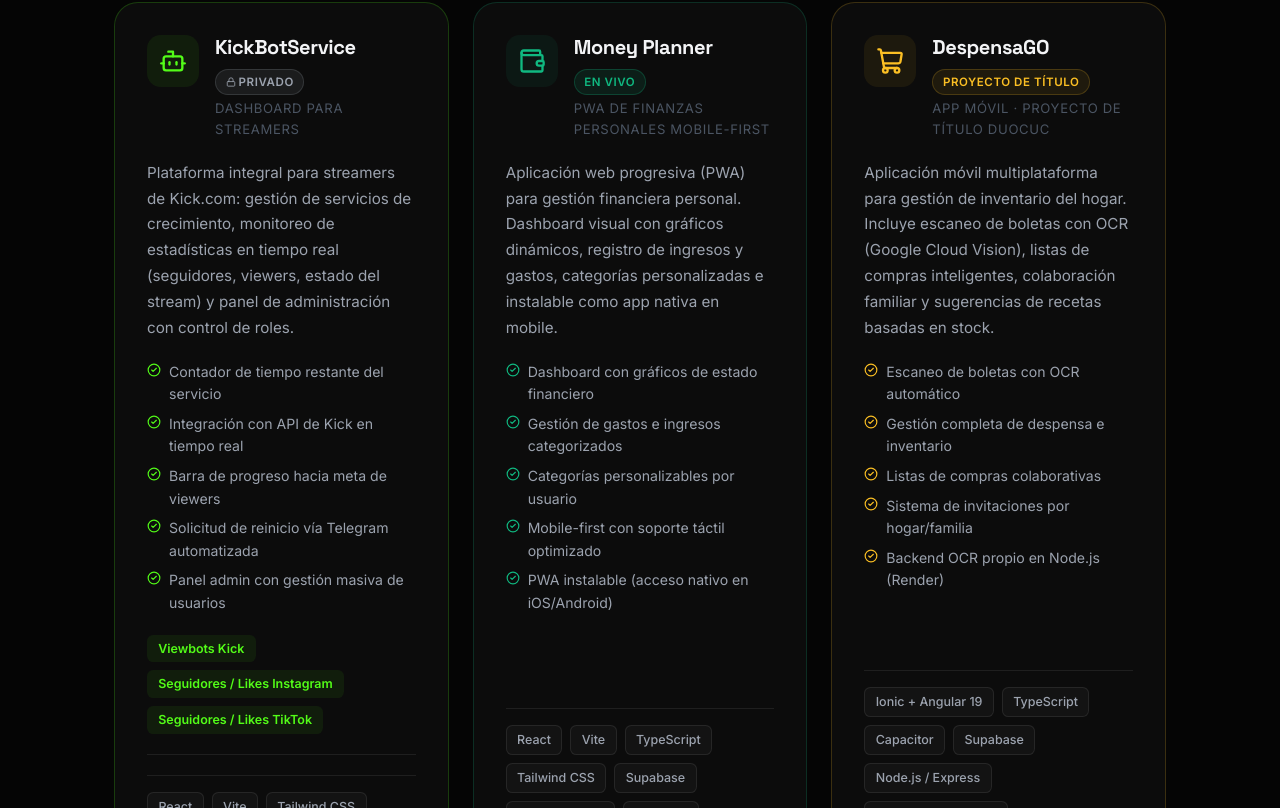
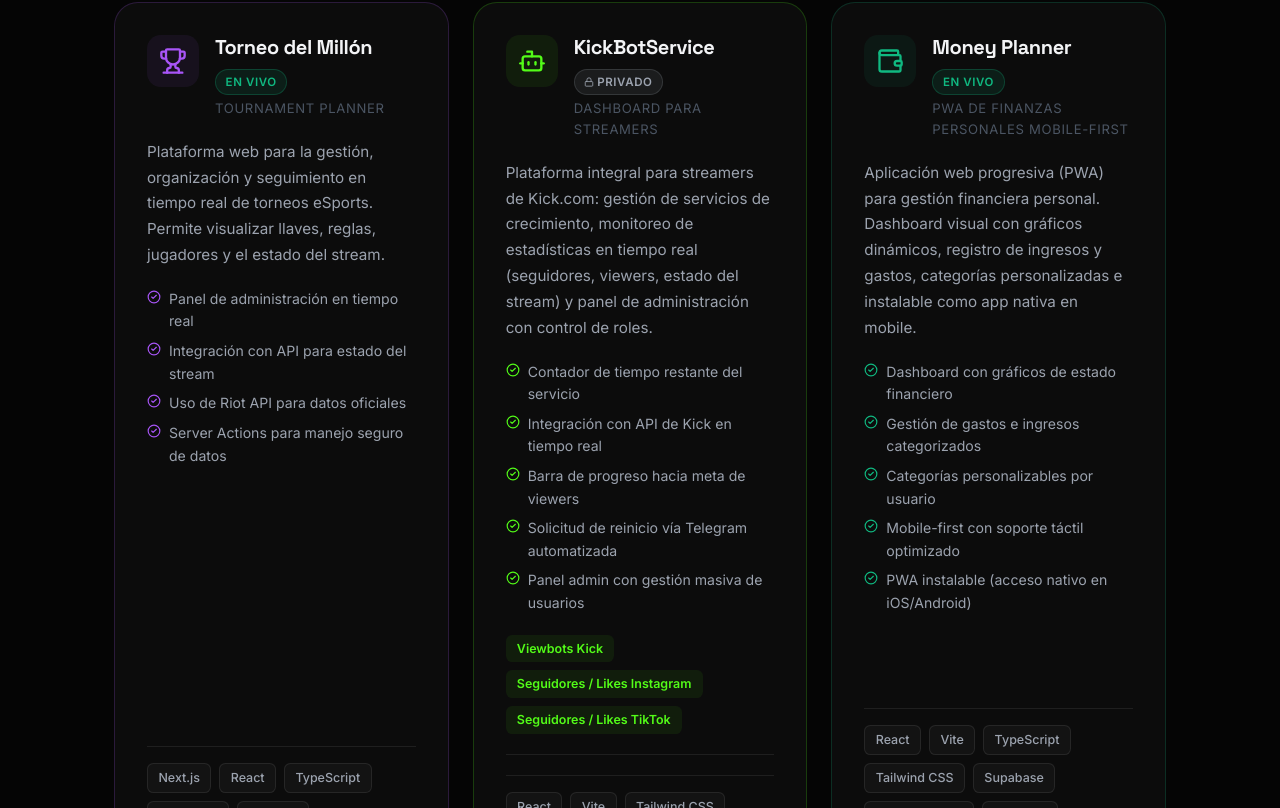
Before and after one commit to Guonejo/Guonejo-Portfolio, a React (Vite) app: page / in a window 1280 px wide. Shown: the part 4252-5060 px from the top of the page. Built offline with nearby package versions, Linux system fonts and the light colour scheme.

Commit message:
Add Torneo del Millón project to portfolio
Add new eSports tournament planner project showcasing real-time tournament management, stream integration, and Riot API usage. Includes Spanish and English translations, purple accent styling, and links to live demo.

```diff
--- a/src/components/OtherProjects.tsx
+++ b/src/components/OtherProjects.tsx
@@ -1,8 +1,20 @@
-import { Bot, Wallet, ShoppingCart, CheckCircle2, ExternalLink, Lock } from 'lucide-react';
+import { Bot, Wallet, ShoppingCart, CheckCircle2, ExternalLink, Lock, Trophy } from 'lucide-react';
 import { FaGithub } from 'react-icons/fa';
 import { useTranslation } from '../context/LanguageContext';
 
 const projectMeta = [
+  {
+    id: 'torneoDelMillon',
+    icon: <Trophy size={28} />,
+    accentColor: '#A855F7',
+    accentBg: 'rgba(168, 85, 247, 0.07)',
+    accentBorder: 'rgba(168, 85, 247, 0.2)',
+    status: 'live' as const,
+    tags: ['Next.js', 'React', 'TypeScript', 'Supabase', 'Zustand'],
+    services: [],
+    demoUrl: 'https://torneodelmillon.com/',
+    repoUrl: '',
+  },
   {
     id: 'kickbot',
     icon: <Bot size={28} />,
@@ -52,9 +64,10 @@ export function OtherProjects() {
   const tp = t.projects;
 
   const projectsData = [
-    { ...projectMeta[0], ...tp.kickbot },
-    { ...projectMeta[1], ...tp.moneyPlanner },
-    { ...projectMeta[2], ...tp.despensago },
+    { ...projectMeta[0], ...tp.torneoDelMillon },
+    { ...projectMeta[1], ...tp.kickbot },
+    { ...projectMeta[2], ...tp.moneyPlanner },
+    { ...projectMeta[3], ...tp.despensago },
   ];
 
   return (
@@ -88,7 +101,7 @@ export function OtherProjects() {
                   <div style={{ flex: 1, minWidth: 0 }}>
                     <div style={{ display: 'flex', alignItems: 'center', gap: '0.6rem', flexWrap: 'wrap' }}>
                       <h3 className="project-card__title">
-                        {proj.id === 'kickbot' ? 'KickBotService' : proj.id === 'moneyPlanner' ? 'Money Planner' : 'DespensaGO'}
+                        {proj.id === 'torneoDelMillon' ? 'Torneo del Millón' : proj.id === 'kickbot' ? 'KickBotService' : proj.id === 'moneyPlanner' ? 'Money Planner' : 'DespensaGO'}
                       </h3>
                       {/* Status badge */}
                       <span className="project-card__badge" style={{ background: st.bg, borderColor: st.border, color: st.color }}>
--- a/src/i18n/translations.ts
+++ b/src/i18n/translations.ts
@@ -124,6 +124,16 @@ const translations = {
           'Listas de compras colaborativas',
           'Sistema de invitaciones por hogar/familia',
           'Backend OCR propio en Node.js (Render)',
+        ],
+      },
+      torneoDelMillon: {
+        subtitle:    'Tournament Planner',
+        description: 'Plataforma web para la gestión, organización y seguimiento en tiempo real de torneos eSports. Permite visualizar llaves, reglas, jugadores y el estado del stream.',
+        highlights: [
+          'Panel de administración en tiempo real',
+          'Integración con API para estado del stream',
+          'Uso de Riot API para datos oficiales',
+          'Server Actions para manejo seguro de datos',
         ],
       },
     },
@@ -295,6 +305,16 @@ const translations = {
           'Custom OCR backend in Node.js (Render)',
         ],
       },
+      torneoDelMillon: {
+        subtitle:    'Tournament Planner',
+        description: 'Web platform for real-time management, organization, and tracking of eSports tournaments. View brackets, rules, players, and stream status.',
+        highlights: [
+          'Real-time administration panel',
+          'Stream status API integration',
+          'Riot API for official game data',
+          'Server Actions for secure data handling',
+        ],
+      },
     },
     timeline: {
       sectionTitle: 'Professional Background',
```
